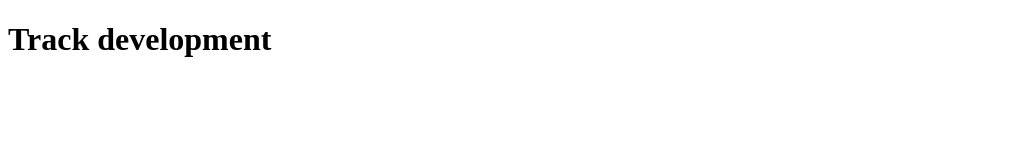
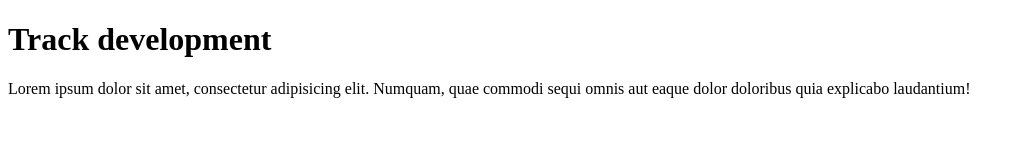
Before and after one commit to ElganadorVictor/track_development, a plain HTML site: page index.html in a window 1280 px wide. Shown: the whole page, without its empty margins (0-1024 px from the left). Drawn offline with Linux system fonts and the light colour scheme.

Commit message:
Update on the task
Added a paragraph

```diff
--- a/index.html
+++ b/index.html
@@ -8,5 +8,6 @@
 </head>
 <body>
     <h1>Track development</h1>
+    <p>Lorem ipsum dolor sit amet, consectetur adipisicing elit. Numquam, quae commodi sequi omnis aut eaque dolor doloribus quia explicabo laudantium!</p>
 </body>
 </html>
```
